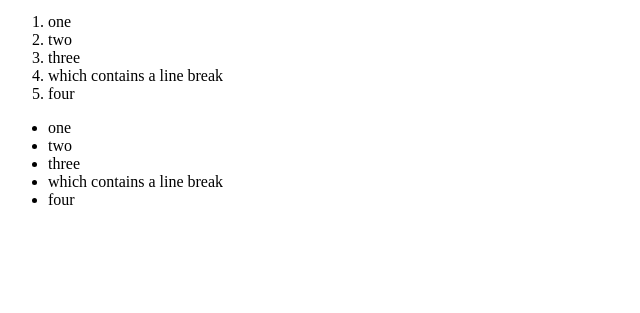
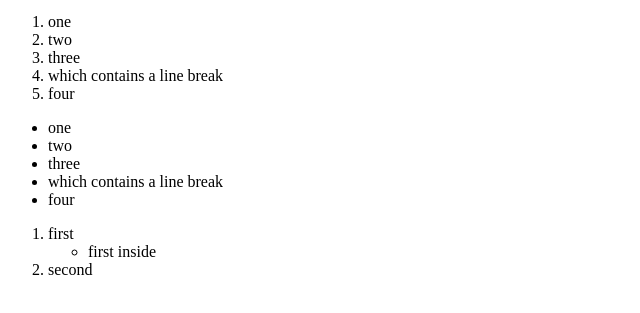
Before and after one commit to EliMyers/Starter, a plain HTML site: page index.html in a window 1280 px wide. Shown: the part 101-414 px from the top of the page, without its empty margins (0-640 px from the left). Drawn offline with Linux system fonts and the light colour scheme.

Commit message:
Update index.html

```diff
--- a/index.html
+++ b/index.html
@@ -22,5 +22,13 @@
  <li>which contains a line break</li>
  <li>four</li>
 </ul>
+
+  <ol>
+   <li>first</li>
+   <ul>
+    <li>first inside</li>
+   </ul>
+   <li>second</li>
+  </ol>
  </body>
 </html>
```
